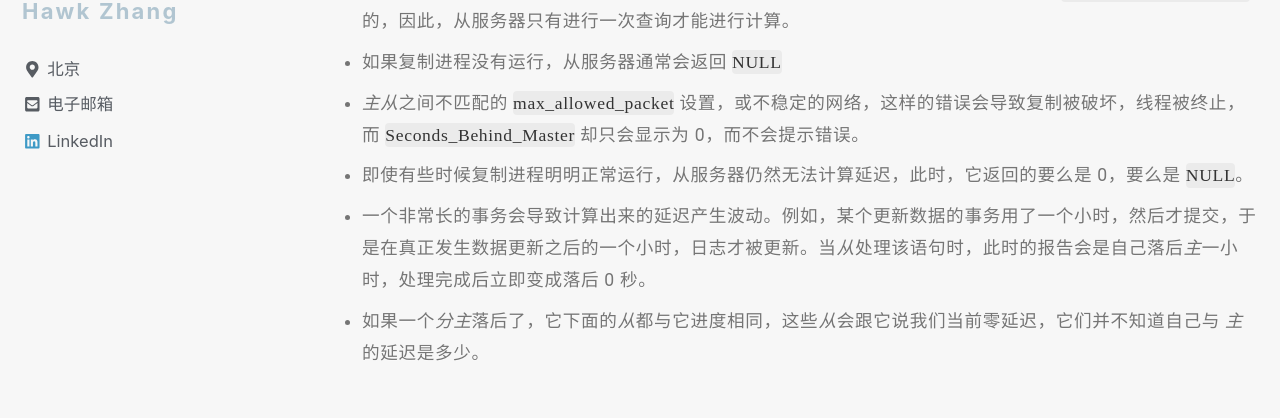
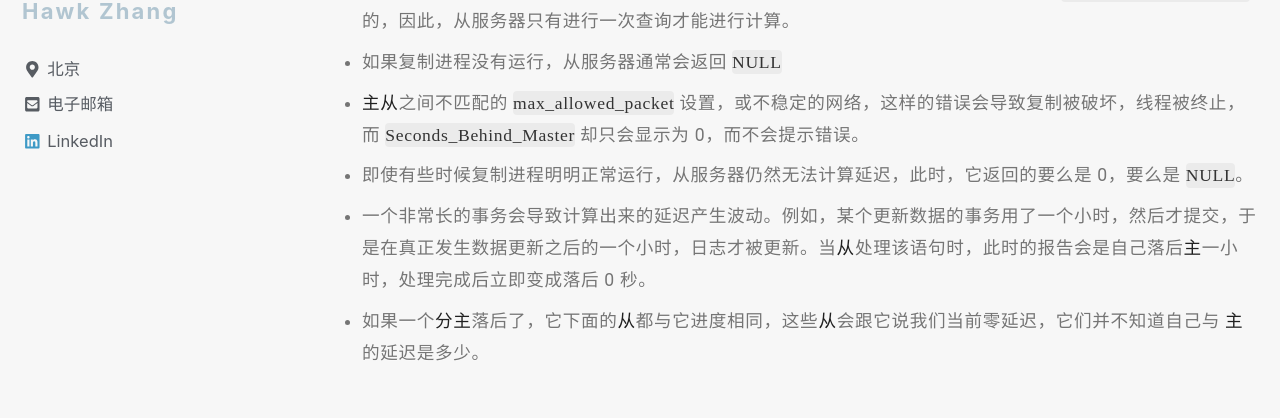
Before and after one commit to narru888/linotes_note, a Jekyll site: the page built from _posts/mysql/2016-03-01-repl.management.md, in a window 1280 px wide and 1400 px high, scrolled down 3230 px. Shown: the part 166-584 px from the top of the window. Built offline with Jekyll 4.4.1, drawn with Linux system fonts in a browser that asks for light colours; nearby versions of some CDN libraries; a script that is not in the unit is left out.

Commit message:
update on 2018-08-17 14:00:01 CST

```diff
--- a/assets/css/main.scss
+++ b/assets/css/main.scss
@@ -280,6 +280,7 @@ section.page__content blockquote {
 
 // ---- 斜体字不许倾斜
 section.page__content p em,
+div.initial-content div#main article div section ul li em,
 ol li em {
     font-style: normal;
     color: #202020;
```
